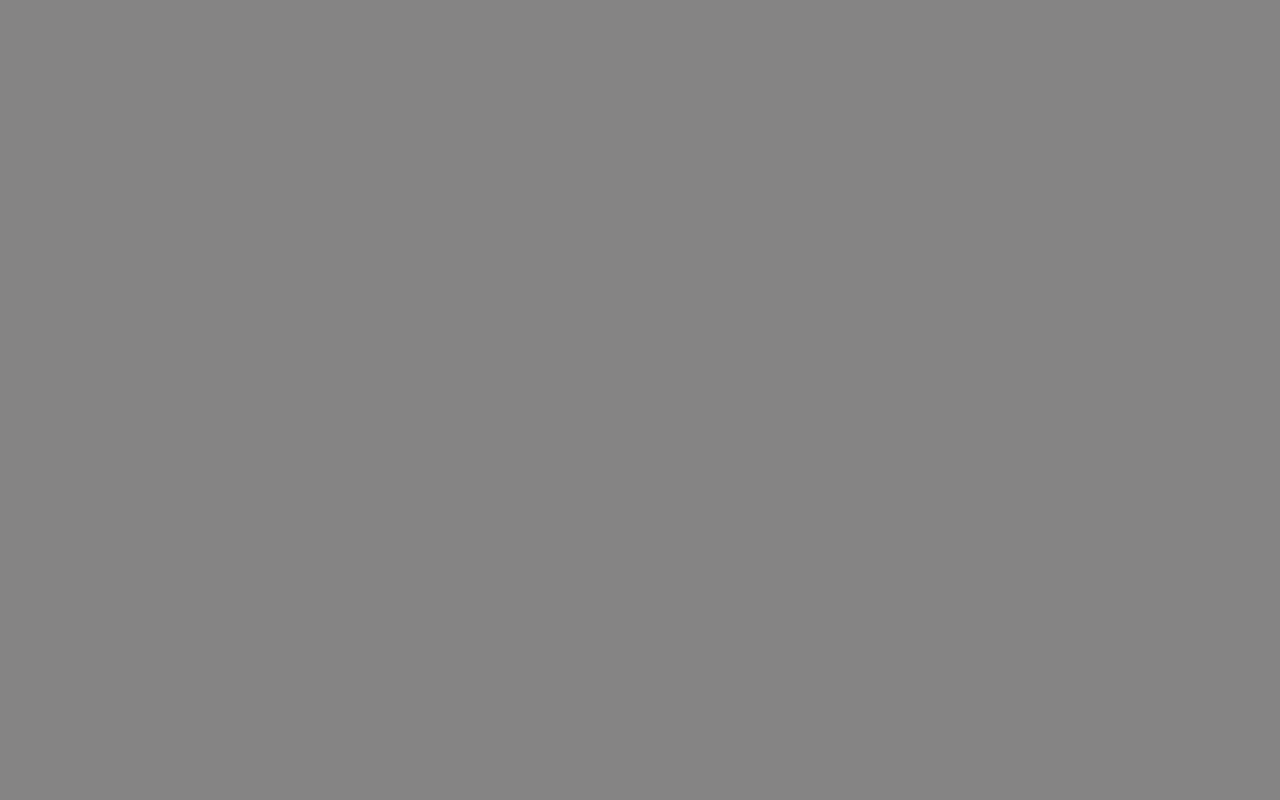
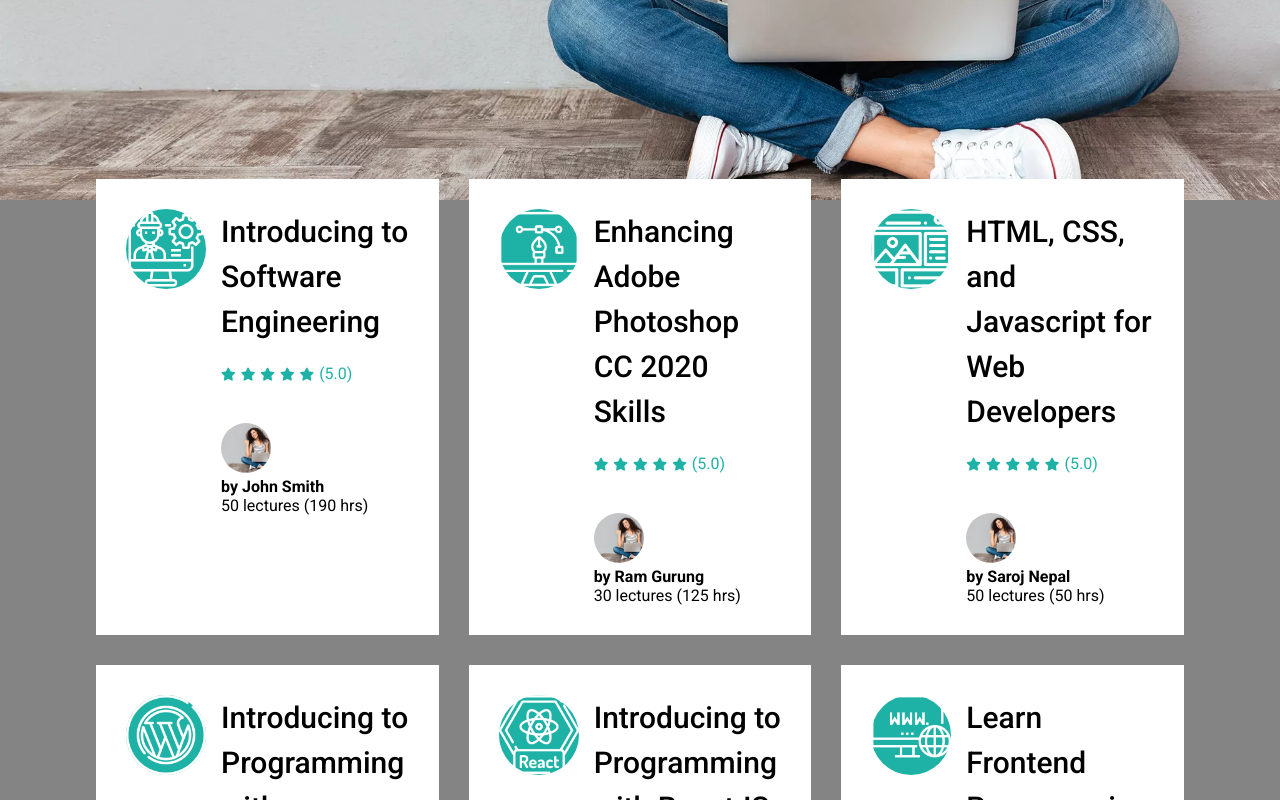
Before and after one commit to khoji-7/online-courses, a React (Vite) app: page /course in a window 1280 px wide. Shown: the part 600-1400 px from the top of the page. Before the commit the page ends 800 px from the top, so only its background shows below. Built offline with nearby package versions, Linux system fonts and the light colour scheme.

Commit message:
add course

```diff
--- a/src/App.css
+++ b/src/App.css
@@ -120,6 +120,11 @@ p {
 .marigin {
     margin-top: 42%;
 }
+.grid2{
+    display: grid;
+    grid-template-columns: repeat(3,1fr);
+    grid-gap: 30px;
+}
 
 @media screen and (max-width:768px) {
     .back {
--- a/src/App.jsx
+++ b/src/App.jsx
@@ -2,9 +2,10 @@ import React from "react";
 import Header from "./components/common/heading/header";
 import {BrowserRouter as Router, Switch} from "react-router-dom";
 import "./App.css"
-import { Route } from "react-router-dom/cjs/react-router-dom.min";
+import { Route } from "react-router-dom";
 import Home from "./components/home/Home";
 import About from "./components/about/About";
+import CourseHome from "./components/allCourse/CourseHome";
 const App = () => {
     return (
         <>
@@ -13,6 +14,7 @@ const App = () => {
                 <Switch>
                     <Route path="/" exact component={Home} />
                     <Route path="/about" exact component={About} />
+                    <Route path="/course" exact component={CourseHome} />
                 </Switch>
             </Router>
         </>
--- /dev/null
+++ b/src/components/allCourse/CourseCard.jsx
@@ -0,0 +1,60 @@
+import React from 'react'
+import { coursesCard } from '../../dummydata'
+import "./courses.css"
+
+const CourseCard = () => {
+  return (
+    <>
+        <section className='coursesCard'>
+            <div className='container grid2'>
+                {
+                    coursesCard.map((val)=>(
+                        <div className='items'>
+                            <div className='content flex'>
+                                <div className='left'>
+                                    <div className='img'>
+                                        <img src={val.cover} alt="" />
+                                    </div>
+                                </div>
+                                <div className='text'>
+                                    <h1>
+                                        {val.coursesName}
+                                    </h1>
+                                    <div className='rate'>
+                                        <i className='fa fa-star'></i>
+                                        <i className='fa fa-star'></i>
+                                        <i className='fa fa-star'></i>
+                                        <i className='fa fa-star'></i>
+                                        <i className='fa fa-star'></i>
+                                        <label htmlFor=" ">(5.0)</label>
+                                    </div>
+                                    <div className='details'>
+                                        {
+                                            val.courTeacher.map((details)=>(
+                                                <>
+                                                <div className='box'>
+                                                    <div className='dimg'>
+                                                        <img src={details.dcover} alt="" />
+                                                    </div>
+                                                    <div className='para'>
+                                                        <h4>{details.name}</h4>
+                                                    </div>
+
+                                                </div>
+                                                <span>{details.totalTime}</span>
+                                                </>
+                                            ))
+                                        }
+                                    </div>
+                                </div>
+                            </div>
+                        </div>
+                    ))
+                }
+            </div>
+        </section>
+    </>
+  )
+}
+
+export default CourseCard
--- /dev/null
+++ b/src/components/allCourse/CourseHome.jsx
@@ -0,0 +1,14 @@
+import React from 'react'
+import Back from '../common/back/Back'
+import CourseCard from './CourseCard'
+
+const CourseHome = () => {
+  return (
+    <>
+        <Back title="Explore Courses"/>
+        <CourseCard />
+    </>
+  )
+}
+
+export default CourseHome
--- /dev/null
+++ b/src/components/allCourse/courses.css
@@ -0,0 +1,43 @@
+.coursesCard{
+    padding: 50px 0;
+}
+.coursesCard .items{
+    background-color: #fff;
+    padding: 30px;
+    text-align: center;
+}
+.coursesCard .img{
+    width: 80px;
+    height: 80px;
+    border-radius: 50%;
+    background-color: #1eb2a6;
+
+}
+.coursesCard img{
+    width: 100%;
+    height: 100%;
+    object-fit: cover;
+}
+.coursesCard .text{
+    text-align: left;
+    margin-left: 15px;
+}
+.coursesCard .text h1{
+    font-size: 30px;
+    font-weight: 500;
+    line-height: 45px;
+}
+.coursesCard .rate{
+    margin: 20px 0;
+    color: #1eb2a6;
+}
+.coursesCard .rate i{
+    font-size: 13px;
+    margin-right: 5px
+}
+.coursesCard .details .dimg img{
+    width: 50px;
+    height: 50px;
+    border-radius: 50%;
+    margin-top: 20px;
+}
--- a/src/components/common/heading/head.jsx
+++ b/src/components/common/heading/head.jsx
@@ -16,9 +16,8 @@ const Head = () => {
                     <div className="social">
                         <i className="fab fa-facebook-f icon"></i>
                         <i className="fab fa-instagram icon"></i>
-                        <i className="fab fa-twitter icon "></i>
-                        <i className="fab fa-youtube icon "></i>
-
+                        <i className="fab fa-twitter icon"></i>
+                        <a href="https:/t.me/khoji_7"><i className="fab fa-telegram icon"></i></a>
                     </div>
                 </div>
             </section>
```
Also changed, not shown: src/components/allCourse/OnlineCourse.jsx (added).
